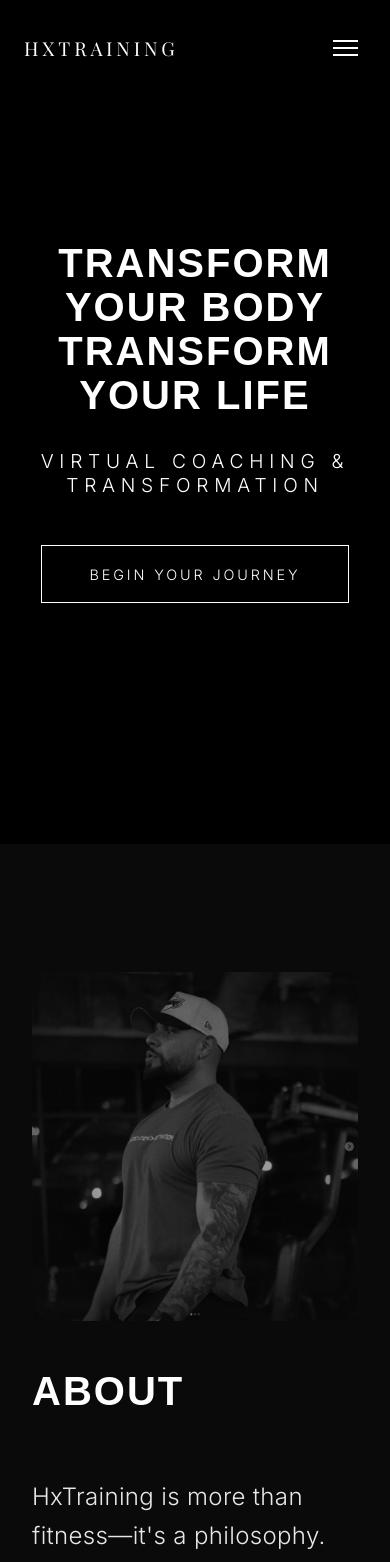
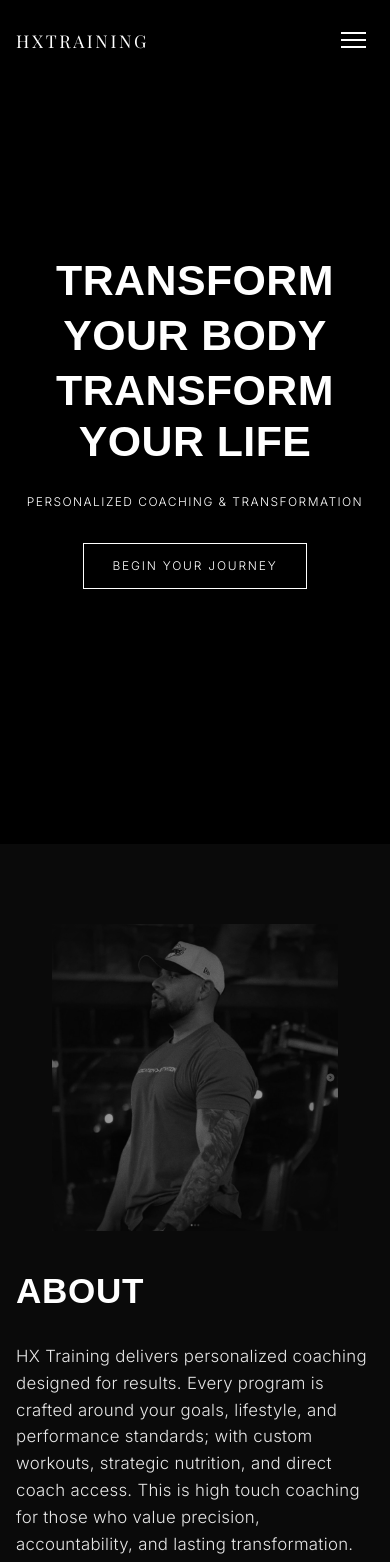
Before and after one commit to 4444Studios/hxtraining, a React (Vite) app: page / in a window 390 px wide. Shown: the top 1562 px of the page. Built offline with nearby package versions, Linux system fonts and the light colour scheme; a web font is replaced by a local one.

Commit message:
Add mobile CTA buttons, improve responsive design, update copyright to 2026

```diff
--- a/src/App.css
+++ b/src/App.css
@@ -1,8 +1,8 @@
 @font-face {
   font-family: 'Akira Expanded';
   src: url('./assets/fonts/AkiraExpanded.woff2') format('woff2'),
-       url('./assets/fonts/AkiraExpanded.woff') format('woff'),
-       url('./assets/fonts/AkiraExpanded.ttf') format('truetype');
+    url('./assets/fonts/AkiraExpanded.woff') format('woff'),
+    url('./assets/fonts/AkiraExpanded.ttf') format('truetype');
   font-weight: normal;
   font-style: normal;
   font-display: swap;
@@ -11,8 +11,8 @@
 @font-face {
   font-family: 'Akira Expanded';
   src: url('./assets/fonts/AkiraExpanded-Bold.woff2') format('woff2'),
-       url('./assets/fonts/AkiraExpanded-Bold.woff') format('woff'),
-       url('./assets/fonts/AkiraExpanded-Bold.ttf') format('truetype');
+    url('./assets/fonts/AkiraExpanded-Bold.woff') format('woff'),
+    url('./assets/fonts/AkiraExpanded-Bold.ttf') format('truetype');
   font-weight: bold;
   font-style: normal;
   font-display: swap;
@@ -110,6 +110,68 @@
 .instagram-link::after {
   display: none;
 }
+
+/* Navigation CTA Button */
+.nav-cta-button {
+  background: linear-gradient(135deg, #ff6b35 0%, #f7931e 100%);
+  color: #fff !important;
+  padding: 0.7rem 1.5rem !important;
+  border-radius: 4px;
+  font-weight: 600;
+  letter-spacing: 0.1em;
+  transition: all 0.3s ease;
+  text-transform: uppercase;
+  box-shadow: 0 4px 15px rgba(255, 107, 53, 0.3);
+}
+
+.nav-cta-button:hover {
+  background: linear-gradient(135deg, #ff7f4f 0%, #f9a43c 100%);
+  transform: translateY(-2px);
+  box-shadow: 0 6px 20px rgba(255, 107, 53, 0.4);
+  opacity: 1 !important;
+}
+
+.nav-cta-button::after {
+  display: none !important;
+}
+
+/* Floating CTA Button for Mobile */
+.floating-cta {
+  display: none;
+  position: fixed;
+  bottom: 16px;
+  right: 16px;
+  left: auto;
+  transform: none;
+  background: rgba(255, 255, 255, 0.95);
+  backdrop-filter: blur(10px);
+  color: #000;
+  padding: 0.7rem 1.2rem;
+  border-radius: 0;
+  font-size: 0.7rem;
+  font-weight: 500;
+  letter-spacing: 0.12em;
+  text-transform: uppercase;
+  text-decoration: none;
+  border: 1px solid rgba(0, 0, 0, 0.1);
+  box-shadow: 0 2px 12px rgba(0, 0, 0, 0.1);
+  z-index: 100;
+  transition: all 0.3s ease;
+}
+
+.floating-cta:hover {
+  background: #000;
+  color: #fff;
+  transform: translateY(-2px);
+  box-shadow: 0 4px 16px rgba(0, 0, 0, 0.2);
+}
+
+.floating-cta.hidden {
+  opacity: 0;
+  pointer-events: none;
+  transform: translateY(10px);
+}
+
 
 /* Mobile Menu Toggle */
 .mobile-menu-toggle {
@@ -717,6 +779,7 @@
     opacity: 0;
     transform: translateY(30px);
   }
+
   to {
     opacity: 1;
     transform: translateY(0);
@@ -724,9 +787,39 @@
 }
 
 /* Responsive Design */
+
+/* Tablet and below */
+@media (max-width: 1024px) {
+  .hero-title {
+    font-size: clamp(2.5rem, 6vw, 5rem);
+  }
+
+  .section-title {
+    font-size: clamp(2.5rem, 5vw, 4rem);
+    margin-bottom: 3rem;
+  }
+
+  .philosophy-text h2 {
+    font-size: clamp(3rem, 8vw, 8rem);
+  }
+
+  .about-text .large-text {
+    font-size: 1.3rem;
+  }
+}
+
+/* Mobile landscape and tablets */
 @media (max-width: 768px) {
   .nav-container {
-    padding: 0 2rem;
+    padding: 0 1.5rem;
+  }
+
+  .navbar {
+    padding: 1.5rem 0;
+  }
+
+  .navbar.scrolled {
+    padding: 1rem 0;
   }
 
   .mobile-menu-toggle {
@@ -746,7 +839,7 @@
     align-items: flex-start;
     justify-content: flex-start;
     padding: 5rem 2rem 2rem;
-    gap: 2rem;
+    gap: 1.5rem;
     transition: right 0.3s ease;
     z-index: 1000;
     border-left: 1px solid rgba(255, 255, 255, 0.1);
@@ -762,8 +855,9 @@
 
   .nav-links a {
     width: 100%;
-    padding: 1rem 0;
-    font-size: 1rem;
+    padding: 0.8rem 0;
+    font-size: 0.95rem;
+    letter-spacing: 0.08em;
     border-bottom: 1px solid rgba(255, 255, 255, 0.1);
   }
 
@@ -775,25 +869,87 @@
     width: 100%;
     text-align: center;
     padding: 1rem;
+    margin-top: 1rem;
     border: 1px solid rgba(255, 255, 255, 0.3);
   }
 
+  /* Nav CTA Button in Mobile Menu */
+  .nav-cta-button {
+    width: 100%;
+    text-align: center;
+    margin-top: 1.5rem;
+    padding: 1rem 1.5rem !important;
+    font-size: 1rem;
+    background: linear-gradient(135deg, #ff6b35 0%, #f7931e 100%);
+    border-radius: 8px;
+    animation: pulse-cta 2s ease-in-out infinite;
+  }
+
+  /* Show Floating CTA on Mobile */
+  .floating-cta {
+    display: block;
+  }
+
+
+  /* Hero Mobile */
+  .hero {
+    min-height: 100vh;
+    min-height: 100dvh;
+    /* Dynamic viewport height for mobile browsers */
+  }
+
   .hero-content {
-    padding: 0 2rem;
+    padding: 0 1.5rem;
+  }
+
+  .hero-title {
+    font-size: clamp(2rem, 10vw, 3.5rem);
+    letter-spacing: 0.02em;
+    line-height: 1.15;
+    margin-bottom: 1.5rem;
+    -webkit-text-stroke: 0;
+    /* Ensure clean rendering on mobile */
+  }
+
+  .hero-title .line {
+    margin-bottom: 0.2rem;
+  }
+
+  .hero-subtitle {
+    font-size: 0.85rem;
+    letter-spacing: 0.15em;
+    margin-bottom: 2rem;
+    line-height: 1.6;
+  }
+
+  .cta-button {
+    padding: 1rem 2rem;
+    font-size: 0.8rem;
+    letter-spacing: 0.15em;
+  }
+
+  /* Sections Mobile */
+  .about,
+  .services,
+  .contact {
+    padding: 5rem 0;
+    min-height: auto;
   }
 
   .section-container {
-    padding: 0 2rem;
+    padding: 0 1.5rem;
   }
 
-  .services-grid {
-    grid-template-columns: 1fr;
-    gap: 3rem;
+  .section-title {
+    font-size: clamp(2rem, 8vw, 3rem);
+    letter-spacing: 0.02em;
+    margin-bottom: 2rem;
   }
 
+  /* About Mobile */
   .about-wrapper {
     grid-template-columns: 1fr;
-    gap: 3rem;
+    gap: 2.5rem;
   }
 
   .about-image-wrapper {
@@ -801,40 +957,153 @@
   }
 
   .about-image {
-    max-width: 100%;
+    max-width: 80%;
+    margin: 0 auto;
+  }
+
+  .about-text {
+    font-size: 1rem;
+    line-height: 1.7;
+  }
+
+  .about-text .large-text {
+    font-size: 1.15rem;
+    line-height: 1.6;
+    margin-bottom: 1.5rem;
+  }
+
+  .about-text p {
+    margin-bottom: 1rem;
+  }
+
+  /* Services Mobile */
+  .services-grid {
+    grid-template-columns: 1fr;
+    gap: 2rem;
+  }
+
+  .service-card {
+    padding: 1.5rem 0;
+  }
+
+  .service-card h3 {
+    font-size: 1.4rem;
+    margin-bottom: 0.8rem;
+  }
+
+  .service-card p {
+    font-size: 0.95rem;
+    line-height: 1.6;
+  }
+
+  /* Philosophy Mobile */
+  .philosophy {
+    min-height: 50vh;
+    padding: 4rem 0;
+  }
+
+  .philosophy-text h2 {
+    font-size: clamp(2.5rem, 12vw, 5rem);
+    letter-spacing: 0.05em;
+    margin: 0.5rem 0;
+  }
+
+  /* Contact/Form Mobile */
+  .contact-description {
+    font-size: 1.1rem;
+    line-height: 1.7;
+    margin-bottom: 2.5rem;
+  }
+
+  .contact-form {
+    gap: 2rem;
+  }
+
+  .form-group label {
+    font-size: 0.9rem;
+    letter-spacing: 0.03em;
+  }
+
+  .form-group .sub-label {
+    font-size: 0.8rem;
+  }
+
+  .name-row {
+    grid-template-columns: 1fr;
+    gap: 1rem;
+  }
+
+  .form-group input[type="text"],
+  .form-group input[type="date"],
+  .form-group textarea {
+    font-size: 16px;
+    /* Prevents iOS zoom on focus */
+    padding: 0.8rem 0;
+  }
+
+  .radio-group {
+    gap: 1rem;
+  }
+
+  .checkbox-group {
+    grid-template-columns: 1fr 1fr;
+    gap: 1rem;
+  }
+
+  .radio-label,
+  .checkbox-label {
+    font-size: 0.95rem;
+    gap: 0.8rem;
+  }
+
+  .radio-label input[type="radio"],
+  .checkbox-label input[type="checkbox"] {
+    width: 18px;
+    height: 18px;
+  }
+
+  .submit-button {
+    width: 100%;
+    padding: 1.2rem 2rem;
+    font-size: 0.9rem;
+    text-align: center;
+  }
+
+  /* Footer Mobile */
+  .footer {
+    padding: 3rem 0;
   }
 
   .footer-content {
     flex-direction: column;
-    gap: 2rem;
+    gap: 1.5rem;
     text-align: center;
   }
 
-  .name-row {
-    grid-template-columns: 1fr;
+  .footer-brand {
+    font-size: 1.1rem;
   }
 
-  .contact-form {
-    gap: 2.5rem;
-  }
-
-  .submit-button {
-    width: 100%;
-    text-align: center;
+  .footer-links {
+    gap: 2rem;
+    font-size: 0.85rem;
   }
 }
 
+/* Small phones */
 @media (max-width: 480px) {
   .nav-container {
-    padding: 0 1.5rem;
+    padding: 0 1rem;
   }
 
   .logo {
-    font-size: 1.2rem;
+    font-size: 1.1rem;
+    letter-spacing: 0.15em;
   }
 
   .nav-links {
-    width: 80%;
+    width: 85%;
+    max-width: none;
     padding: 4rem 1.5rem 2rem;
   }
 
@@ -842,28 +1111,96 @@
     font-size: 0.9rem;
   }
 
+  /* Hero small screen */
+  .hero-content {
+    padding: 0 1rem;
+  }
+
   .hero-title {
-    font-size: 2.5rem;
+    font-size: clamp(1.8rem, 11vw, 2.8rem);
+    letter-spacing: 0.01em;
+    line-height: 1.2;
+  }
+
+  .hero-subtitle {
+    font-size: 0.75rem;
+    letter-spacing: 0.12em;
+  }
+
+  .cta-button {
+    padding: 0.9rem 1.8rem;
+    font-size: 0.75rem;
+  }
+
+  /* Sections small screen */
+  .section-container {
+    padding: 0 1rem;
   }
 
   .section-title {
-    font-size: 2.5rem;
+    font-size: clamp(1.8rem, 9vw, 2.5rem);
   }
 
-  .form-group label {
-    font-size: 0.9rem;
+  .about-text .large-text {
+    font-size: 1.05rem;
   }
 
-  .contact-form {
-    gap: 2rem;
+  .about-text {
+    font-size: 0.95rem;
   }
 
-  .radio-group,
-  .checkbox-group {
-    gap: 1rem;
+  /* Philosophy small screen */
+  .philosophy-text h2 {
+    font-size: clamp(2rem, 14vw, 4rem);
+  }
+
+  /* Form small screen */
+  .form-group label {
+    font-size: 0.85rem;
+  }
+
+  .contact-description {
+    font-size: 1rem;
   }
 
   .checkbox-group {
     grid-template-columns: 1fr;
   }
+
+  .radio-label,
+  .checkbox-label {
+    font-size: 0.9rem;
+  }
+
+  .submit-button {
+    padding: 1rem 1.5rem;
+    font-size: 0.85rem;
+  }
 }
+
+/* Extra small phones */
+@media (max-width: 360px) {
+  .hero-title {
+    font-size: 1.6rem;
+  }
+
+  .hero-subtitle {
+    font-size: 0.7rem;
+    letter-spacing: 0.1em;
+  }
+
+  .section-title {
+    font-size: 1.6rem;
+  }
+
+  .philosophy-text h2 {
+    font-size: 1.8rem;
+  }
+}
+
+/* Fix for iOS Safari viewport height issues */
+@supports (-webkit-touch-callout: none) {
+  .hero {
+    min-height: -webkit-fill-available;
+  }
+}
--- a/src/App.jsx
+++ b/src/App.jsx
@@ -6,6 +6,7 @@ import './App.css'
 function App() {
   const [isScrolled, setIsScrolled] = useState(false)
   const [isMobileMenuOpen, setIsMobileMenuOpen] = useState(false)
+  const [showFloatingCta, setShowFloatingCta] = useState(false)
   const [formData, setFormData] = useState({
     firstName: '',
     lastName: '',
@@ -28,6 +29,16 @@ function App() {
   useEffect(() => {
     const handleScroll = () => {
       setIsScrolled(window.scrollY > 50)
+      // Show floating CTA after scrolling past hero, hide near contact section
+      const contactSection = document.getElementById('contact')
+      const heroHeight = window.innerHeight
+      const contactTop = contactSection?.offsetTop || Infinity
+      const scrollPosition = window.scrollY + window.innerHeight
+
+      setShowFloatingCta(
+        window.scrollY > heroHeight * 0.5 &&
+        scrollPosition < contactTop + 100
+      )
     }
     window.addEventListener('scroll', handleScroll)
     return () => window.removeEventListener('scroll', handleScroll)
@@ -269,6 +280,9 @@ function App() {
             <a href="https://www.instagram.com/hxtraining_/?hl=en" target="_blank" rel="noopener noreferrer" className="instagram-link" onClick={() => setIsMobileMenuOpen(false)}>
               Instagram
             </a>
+            <a href="#contact" className="nav-cta-button" onClick={() => setIsMobileMenuOpen(false)}>
+              Get Started →
+            </a>
           </div>
         </div>
       </nav>
@@ -281,7 +295,7 @@ function App() {
             <span className="line">Your Body</span>
             <span className="line">Transform Your Life</span>
           </h1>
-          <p className="hero-subtitle">Virtual Coaching & Transformation</p>
+          <p className="hero-subtitle">Personalized Coaching & Transformation</p>
           <a href="#contact" className="cta-button">Begin Your Journey</a>
         </div>
         <div className="hero-overlay"></div>
@@ -295,11 +309,7 @@ function App() {
               <h2 className="section-title">About</h2>
               <div className="about-text">
                 <p className="large-text">
-                  HxTraining is more than fitness—it's a philosophy. We believe in pushing boundaries,
-                  breaking limits, and discovering the strength within, all from the comfort of your own space.
-                </p>
-                <p>
-                  HX Training delivers personalized coaching designs for results. Every program is crafted around your goals,
+                  HX Training delivers personalized coaching designed for results. Every program is crafted around your goals,
                   lifestyle, and performance standards; with custom workouts, strategic nutrition, and direct coach access. This is high touch
                   coaching for those who value precision, accountability, and lasting transformation.
                 </p>
@@ -599,13 +609,22 @@ function App() {
         </div>
       </section>
 
+      {/* Floating Mobile CTA */}
+      <a
+        href="#contact"
+        className={`floating-cta ${showFloatingCta ? '' : 'hidden'}`}
+        aria-label="Get Started"
+      >
+        Start Your Journey →
+      </a>
+
       {/* Footer */}
       <footer className="footer">
         <div className="footer-content">
           <div className="footer-brand">HxTraining</div>
           <div className="footer-links">
             <a href="https://www.instagram.com/hxtraining_/?hl=en" target="_blank" rel="noopener noreferrer">Instagram</a>
-            <span>© 2024</span>
+            <span>© 2026</span>
           </div>
         </div>
       </footer>
```
